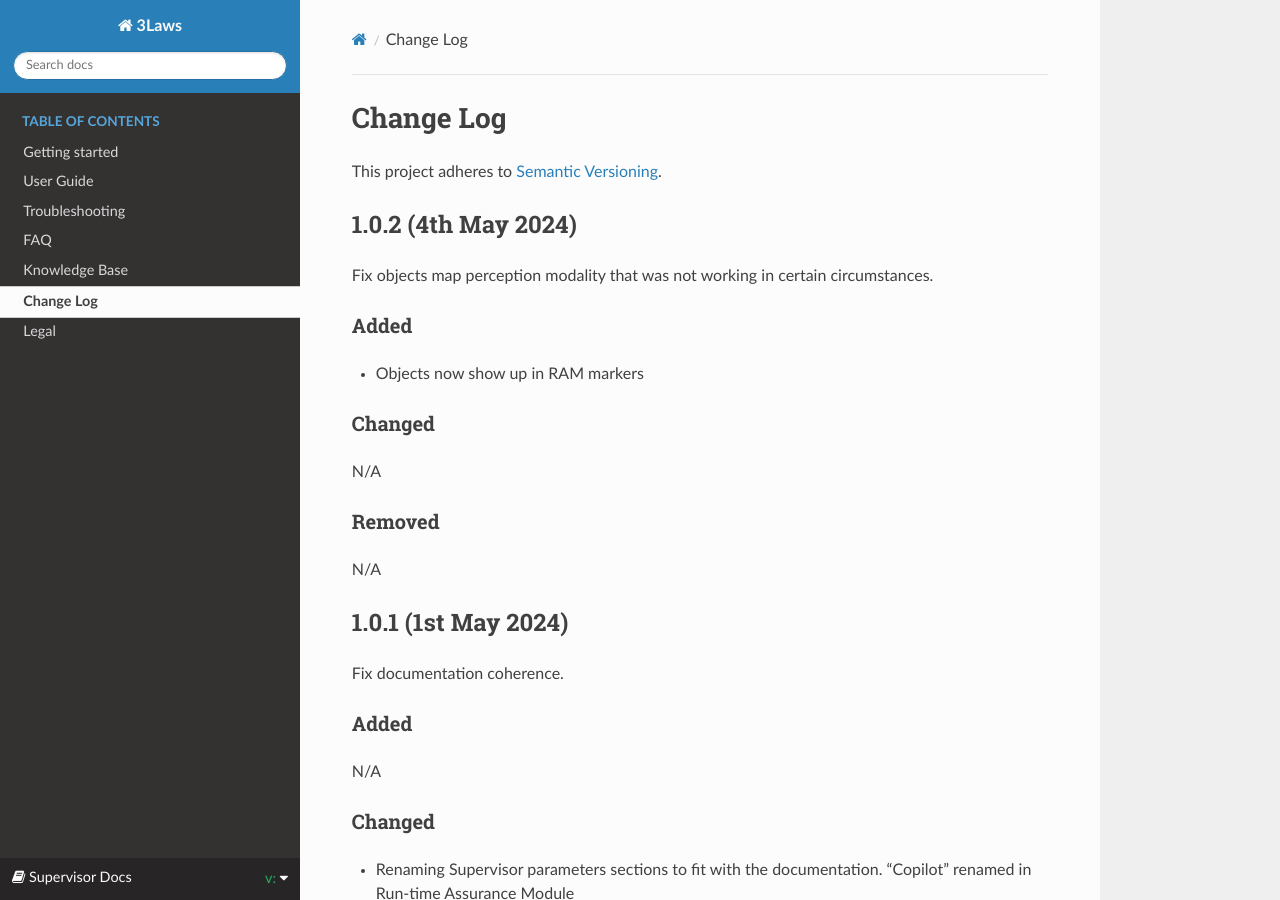
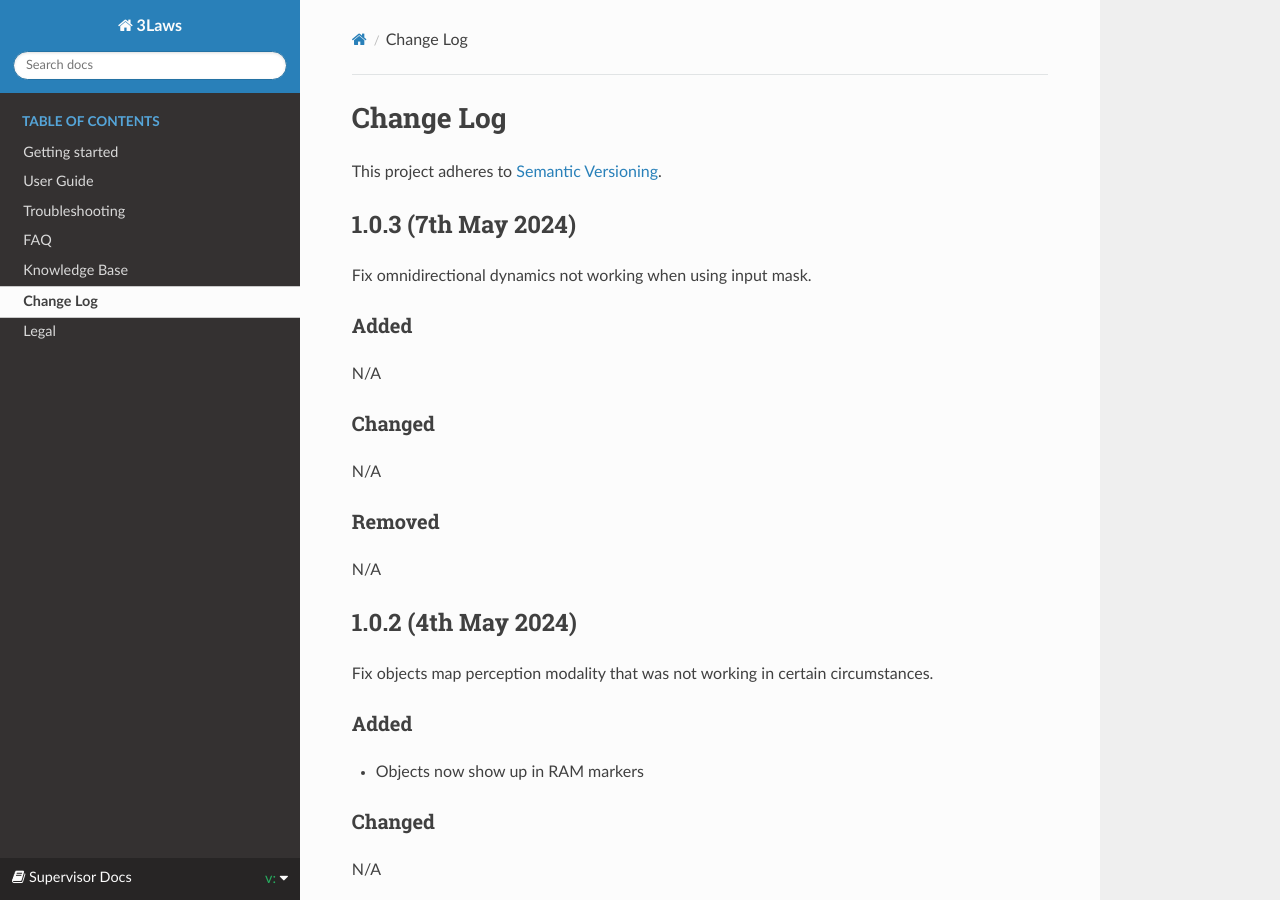
Before and after one commit to tgurriet/3laws, a Sphinx documentation site: the page built from docs/sources/changelog.md, in a window 1280 px wide and 900 px high. Built offline with Sphinx 7.4.7 and the Read the Docs theme 2.0.0, drawn with Linux system fonts in a browser that asks for light colours.

Commit message:
Updated changelog to v1.0.3 (#34)

```diff
--- a/docs/sources/changelog.md
+++ b/docs/sources/changelog.md
@@ -1,6 +1,22 @@
 # Change Log
 
 This project adheres to [Semantic Versioning](https://semver.org/spec/v2.0.0.html).
+
+## 1.0.3 (7th May 2024)
+
+Fix omnidirectional dynamics not working when using input mask.
+
+### Added
+
+N/A
+
+### Changed
+
+N/A
+
+### Removed
+
+N/A
 
 ## 1.0.2 (4th May 2024)
 
```
